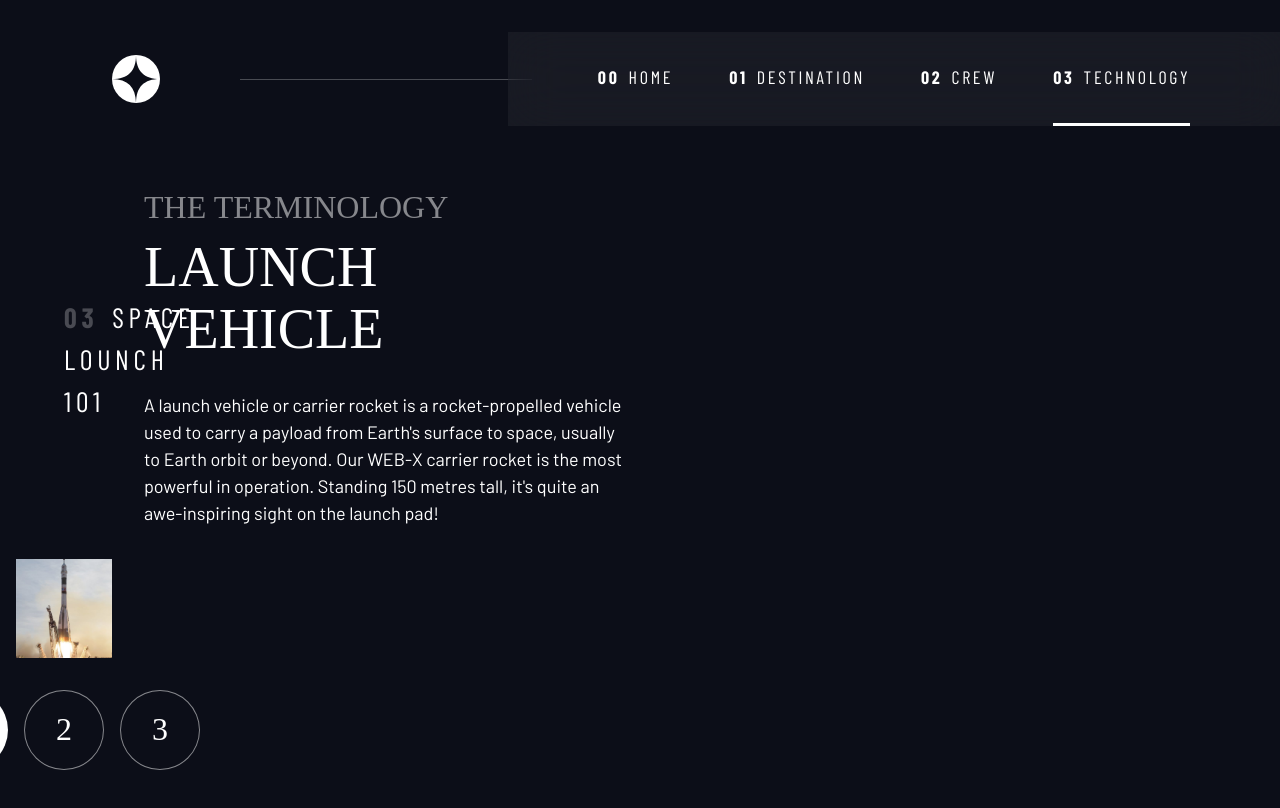
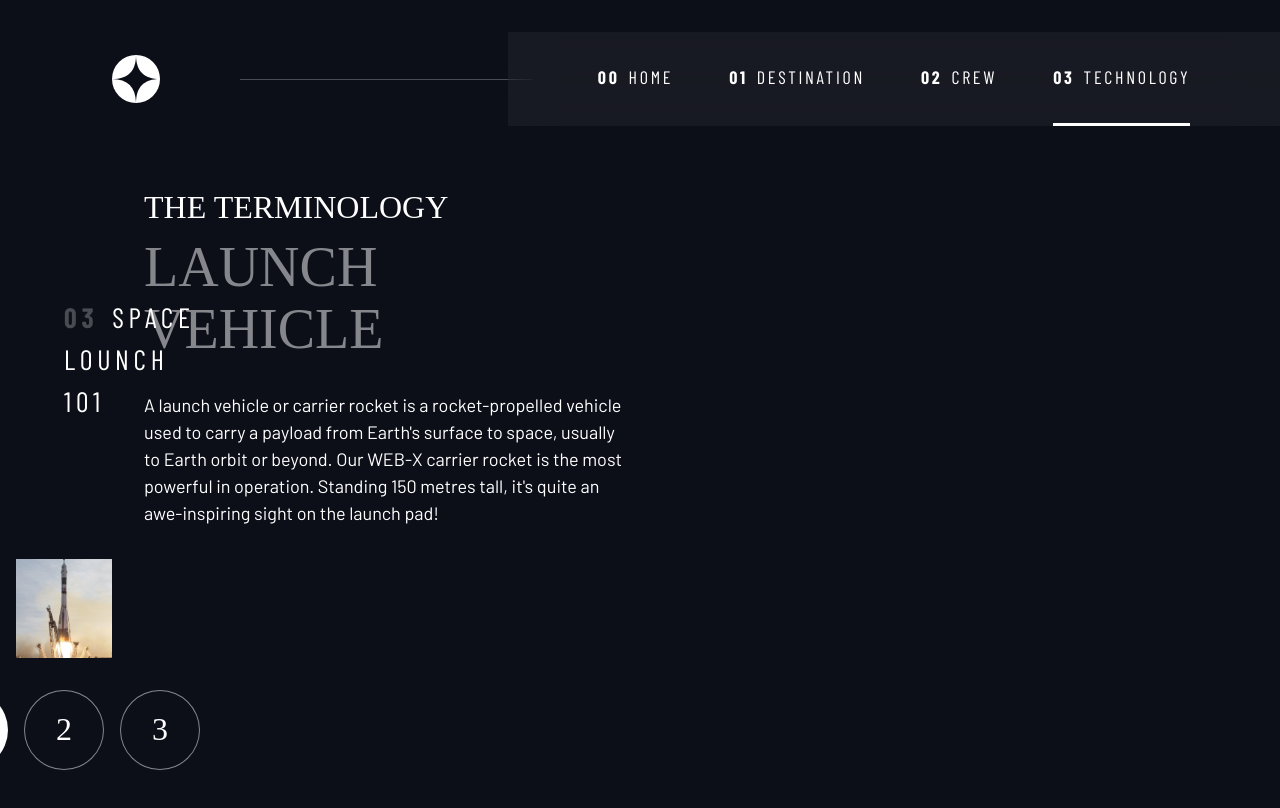
Before and after one commit to PawelObrzut/space, a React (Vite) app: page /technology in a window 1280 px wide. Shown: the top 808 px of the page. Built offline with nearby package versions, Linux system fonts and the light colour scheme; a web font is replaced by a local one.

Commit message:
adds functionality to TechnologyPage

```diff
--- /dev/null
+++ b/src/components/NumberButton.tsx
@@ -0,0 +1,21 @@
+import React from 'react'
+
+type Props = {
+  selected: boolean,
+  label: number,
+  onClick: () => void
+}
+
+const NumberButton = ({selected, label, onClick}: Props) => {
+  return (
+    <button
+      aria-selected={selected}
+      className="bg-dark text-white ff-serif fs-600"
+      onClick={onClick}
+    >
+        {label}
+    </button>
+  )
+}
+
+export default NumberButton
--- /dev/null
+++ b/src/components/Technology.tsx
@@ -0,0 +1,20 @@
+import React from 'react'
+
+type Props = {
+  name: string,
+  description: string
+}
+
+const Technology = (technology: Props) => {
+  return (
+    <article className="technology-details flow">
+      <header className="flow flow--space-small">
+        <p className="fs-600 ff-serif uppercase">The terminology</p>
+        <h2 className="fs-700 uppercase ff-serif">{technology.name}</h2>
+      </header>
+      <p>{technology.description}</p>
+    </article>
+  )
+}
+
+export default Technology
--- a/src/routes/TechnologyPage.tsx
+++ b/src/routes/TechnologyPage.tsx
@@ -1,5 +1,6 @@
-import React, { useMemo, useState } from 'react'
+import React, { useEffect, useMemo, useState } from 'react'
 import Header from '../components/Header'
+import data from '../data.json'
 import Picture from '../components/Picture'
 
 import LounchVehiclePortrait from './../assets/technology/image-launch-vehicle-portrait.jpg'
@@ -8,6 +9,9 @@ import SpaceCapsulePortrait from './../assets/technology/image-space-capsule-por
 import SpaceCapsuleLandscape from './../assets/technology/image-space-capsule-landscape.jpg'
 import SpacePortPortrait from './../assets/technology/image-spaceport-portrait.jpg'
 import SpacePortLandscape from './../assets/technology/image-spaceport-landscape.jpg'
+import Technology from '../components/Technology'
+import NumberButton from '../components/NumberButton'
+import { handleKeyDown } from '../utility/handleKeyDown'
 
 
 const TechnologyPage = () => {
@@ -33,32 +37,53 @@ const TechnologyPage = () => {
     'Space capsule': { portrait: SpacePortPortrait, landscape: SpacePortLandscape },
   };
 
+  useEffect(() => {
+    const onKeyDown = (e: { keyCode: number }) => {
+      handleKeyDown(e, tab, tabs, setTab);
+    };
+    document.addEventListener('keydown', onKeyDown);
+    return () => {
+      document.removeEventListener('keydown', onKeyDown);
+    };
+  }, [tab, tabs])
+
+  useEffect(() => {
+    const technology = data.technology.find(technology => technology.name === tab);
+    if (technology) {
+      setTechnology(technology);
+    }
+  }, [tab]);
+
   return (
     <div className="technology">
       <Header />
       <main className='grid-container grid-container--technology flow'>
         <h1 className="numbered-title"><span aria-hidden="true">03</span>Space lounch 101</h1>
 
-
         <img src={LounchVehiclePortrait} alt="Lounching the rocket" />
 
         <div className="number-indicators flex">
-          <button aria-selected="true" className="bg-dark text-white ff-serif fs-600">1</button>
-          <button aria-selected="false" className="bg-dark text-white ff-serif fs-600">2</button>
-          <button aria-selected="false" className="bg-dark text-white ff-serif fs-600">3</button>
+          {tabs.map(tabName => (
+            <NumberButton
+              key={tabName}
+              label={tabs.indexOf(tabName) + 1}
+              selected={tab === tabName}
+              onClick={() => setTab(tabName)}
+            />
+          ))}
         </div>
 
-        <article className="technology-details flow">
-          <header className="flow flow--space-small">
-            <h2 className="fs-600 ff-serif uppercase">The Terminology</h2>
-            <p className="fs-700 uppercase ff-serif">Launch Vehicle</p>
-          </header>
-
-          <p>
-            A launch vehicle or carrier rocket is a rocket-propelled vehicle used to carry a payload from Earth's surface to space, usually to Earth orbit or beyond. Our WEB-X carrier rocket is the most powerful in operation. Standing 150 metres tall, it's quite an awe-inspiring sight on the launch pad!
-          </p>
-        </article>
-
+        {
+          data.technology
+            .filter((technology) => technology.name === tab)
+            .map((technology) => (
+              <Technology
+                key={technology.name}
+                name={technology.name}
+                description={technology.description}
+              />
+            ))
+        }
       </main>
     </div>
   )
```
